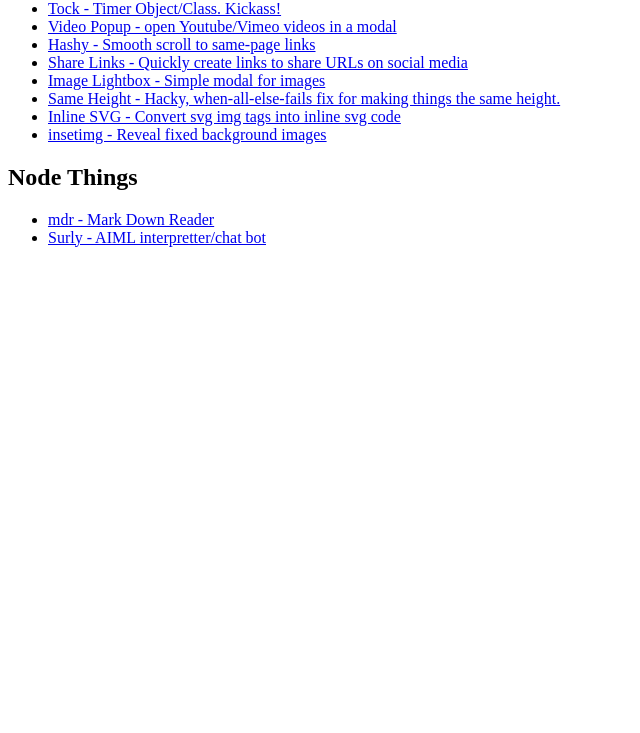
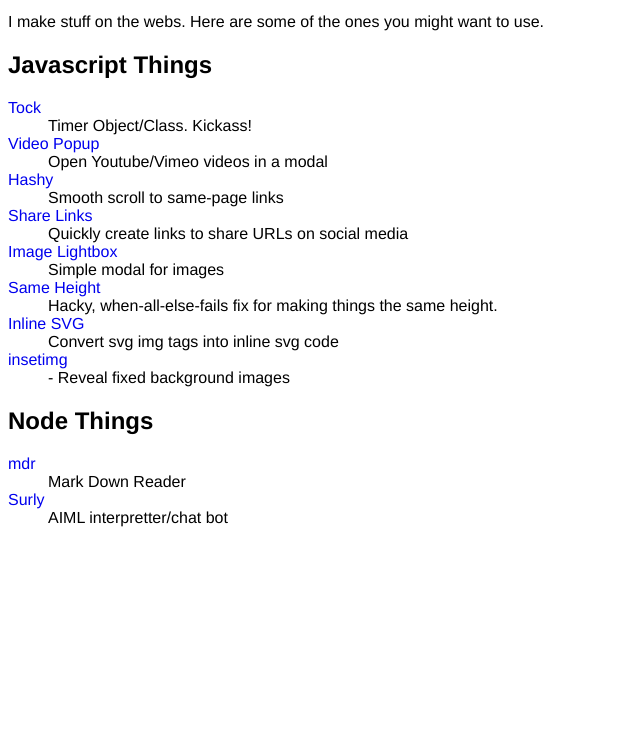
Before and after one commit to mrchimp/mrchimp.github.io, a plain HTML site: page index.html in a window 1280 px wide. Shown: the part 67-800 px from the top of the page, without its empty margins (0-640 px from the left). Drawn offline with Linux system fonts and the light colour scheme.

Commit message:
Definiton list.

```diff
--- a/index.html
+++ b/index.html
@@ -1,22 +1,42 @@
 <!doctype html>
 <head>
   <title>Mr Chimp</title>
+  <style>
+    body {
+      font-family: helvetica, arial, sans-serif;
+    }
+    a {
+      text-decoration: none;
+    }
+  </style>
 </head>
 <body>
+  <h1>Mr Chimp</h1>
+  <p>I make stuff on the webs. Here are some of the ones you might want to use.</p>
   <h2>Javascript Things</h2>
-  <ul>
-    <li><a href="http://github.com/mrchimp/tock">Tock - Timer Object/Class. Kickass!</a></li>
-    <li><a href="http://github.com/mrchimp/videopopup">Video Popup - open Youtube/Vimeo videos in a modal</a></li>
-    <li><a href="http://github.com/mrchimp/hashy">Hashy - Smooth scroll to same-page links</a></li>
-    <li><a href="http://github.com/mrchimp/sharelinks">Share Links - Quickly create links to share URLs on social media</a></li>
-    <li><a href="http://github.com/mrchimp/imagelightbox">Image Lightbox - Simple modal for images</a></li>
-    <li><a href="http://github.com/mrchimp/sameheight">Same Height - Hacky, when-all-else-fails fix for making things the same height.</a></li>
-    <li><a href="http://github.com/mrchimp/inlinesvg">Inline SVG - Convert svg img tags into inline svg code</a></li>
-    <li><a href="http://github.com/mrchimp/insetimg">insetimg - Reveal fixed background images</a></li>
-  </ul>
+  <dl>
+    <dt><a href="http://github.com/mrchimp/tock">Tock</a></dt>
+    <dd>Timer Object/Class. Kickass!</dd>
+    <dt><a href="http://github.com/mrchimp/videopopup">Video Popup</a><dt>
+    <dd>Open Youtube/Vimeo videos in a modal</dd>
+    <dt><a href="http://github.com/mrchimp/hashy">Hashy</a></dt>
+    <dd>Smooth scroll to same-page links</dd>
+    <dt><a href="http://github.com/mrchimp/sharelinks">Share Links</a></dt>
+    <dd>Quickly create links to share URLs on social media</dd>
+    <dt><a href="http://github.com/mrchimp/imagelightbox">Image Lightbox</a></dt>
+    <dd>Simple modal for images</a></dd>
+    <dt><a href="http://github.com/mrchimp/sameheight">Same Height</a></dt>
+    <dd>Hacky, when-all-else-fails fix for making things the same height.</dd>
+    <dt><a href="http://github.com/mrchimp/inlinesvg">Inline SVG</a><dt>
+    <dd>Convert svg img tags into inline svg code</li>
+    <dt><a href="http://github.com/mrchimp/insetimg">insetimg</a><dt>
+    <dd>- Reveal fixed background images</dd>
+  </dl>
   <h2>Node Things</h2>
-  <ul>
-    <li><a href="http://github.com/mrchimp/mdr">mdr - Mark Down Reader</a></li>
-    <li><a href="http://github.com/mrchimp/surly">Surly - AIML interpretter/chat bot</a></li>
-  </ul>
+  <dl>
+    <dt><a href="http://github.com/mrchimp/mdr">mdr</a><dt>
+    <dd>Mark Down Reader</dd>
+    <dt><a href="http://github.com/mrchimp/surly">Surly</a><dt>
+    <dd>AIML interpretter/chat bot</dd>
+  </dl>
 </body>
```
